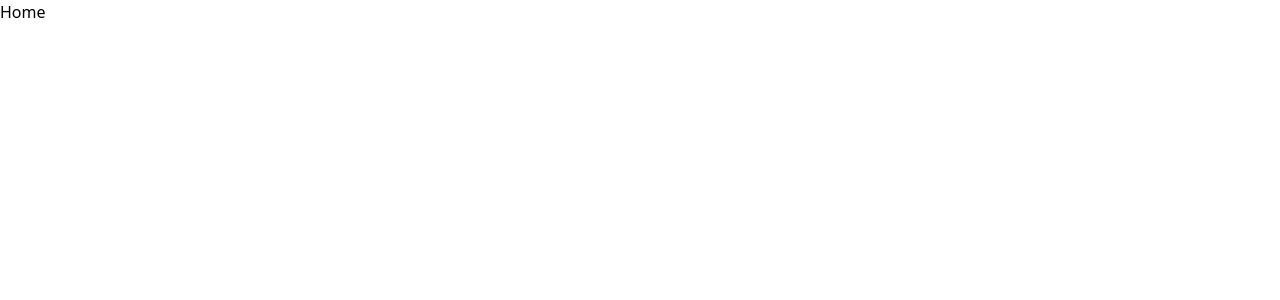
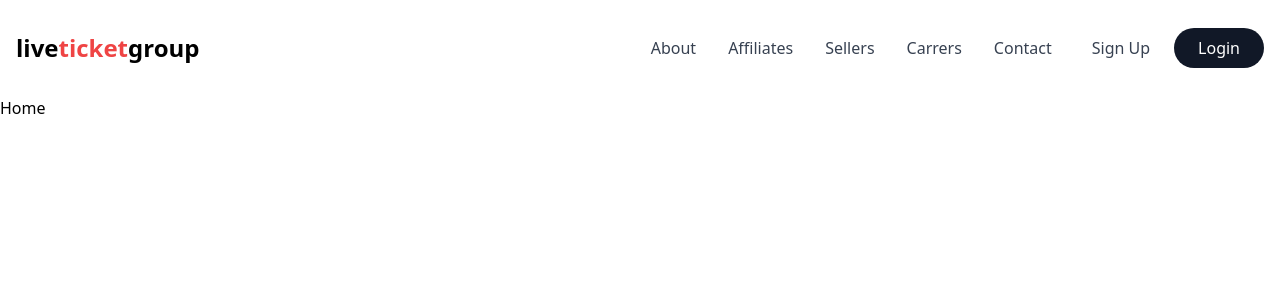
Before and after one commit to DeepInfynno/ltg, a Next.js app: page / in a window 1280 px wide. Shown: the top 300 px of the page. Built offline with nearby package versions, Linux system fonts and the light colour scheme.

Commit message:
design: navigation

```diff
--- a/components/layouts/Layout.tsx
+++ b/components/layouts/Layout.tsx
@@ -1,11 +1,17 @@
 import { ReactNode } from "react";
+import Navigation from "./Navigation";
 
 type LayoutProps = {
   children: ReactNode;
 };
 
 const Layout = ({ children }: LayoutProps) => {
-  return <div>{children}</div>;
+  return (
+    <div>
+      <Navigation />
+      {children}
+    </div>
+  );
 };
 
 export default Layout;
--- /dev/null
+++ b/components/layouts/Navigation.tsx
@@ -0,0 +1,73 @@
+import Link, { LinkProps } from "next/link";
+
+const navigation = [
+  {
+    title: "About",
+    href: "/about",
+  },
+  {
+    title: "Affiliates",
+    href: "/affiliates",
+  },
+  {
+    title: "Sellers",
+    href: "/sellers",
+  },
+  {
+    title: "Carrers",
+    href: "/carrers",
+  },
+  {
+    title: "Contact",
+    href: "/contact",
+  },
+];
+
+type NavLinkProps = LinkProps & {
+  title: string;
+};
+
+const NavLink = ({ href, title, ...props }: NavLinkProps) => (
+  <Link
+    href={href}
+    {...props}
+    className="py-2 px-4 text-gray-700 hover:text-red-500 focus:text-red-500 transition-all ease-in-out duration-200"
+  >
+    {title}
+  </Link>
+);
+
+const Navigation = () => {
+  return (
+    <div className="max-w-7xl mx-auto px-4">
+      <div className="flex items-center justify-between">
+        <Link href="/" className="py-8 text-2xl font-semibold">
+          <span>live</span>
+          <span className="text-red-500">ticket</span>
+          <span>group</span>
+        </Link>
+        <div className="flex items-center">
+          <div className="hidden md:flex items-center">
+            {navigation.map((item, i) => (
+              <NavLink key={i} href={item.href} title={item.title} />
+            ))}
+          </div>
+          <Link
+            href="/signup"
+            className="hidden md:block px-6 py-2 text-gray-700 hover:text-red-500 focus:text-red-500 transition-all ease-in-out duration-200"
+          >
+            Sign Up
+          </Link>
+          <Link
+            href="/signup"
+            className="px-6 py-2 bg-gray-900 text-white rounded-full hover:bg-red-500 focus:bg-red-500 transition-all ease-in-out duration-200"
+          >
+            Login
+          </Link>
+        </div>
+      </div>
+    </div>
+  );
+};
+
+export default Navigation;
--- a/pages/_app.tsx
+++ b/pages/_app.tsx
@@ -19,12 +19,13 @@ type AppPropsWithLayout = AppProps & {
 
 const App = ({ Component, pageProps }: AppPropsWithLayout) => {
   const [queryClient] = React.useState(() => new QueryClient());
+  const getLayout = Component.getLayout ?? ((page) => page);
 
   return (
     <QueryClientProvider client={queryClient}>
       <Hydrate state={pageProps.dehydratedState}>
         <ReactQueryDevtools initialIsOpen={false} />
-        <Component {...pageProps} />
+        {getLayout(<Component {...pageProps} />)}
       </Hydrate>
     </QueryClientProvider>
   );
```
